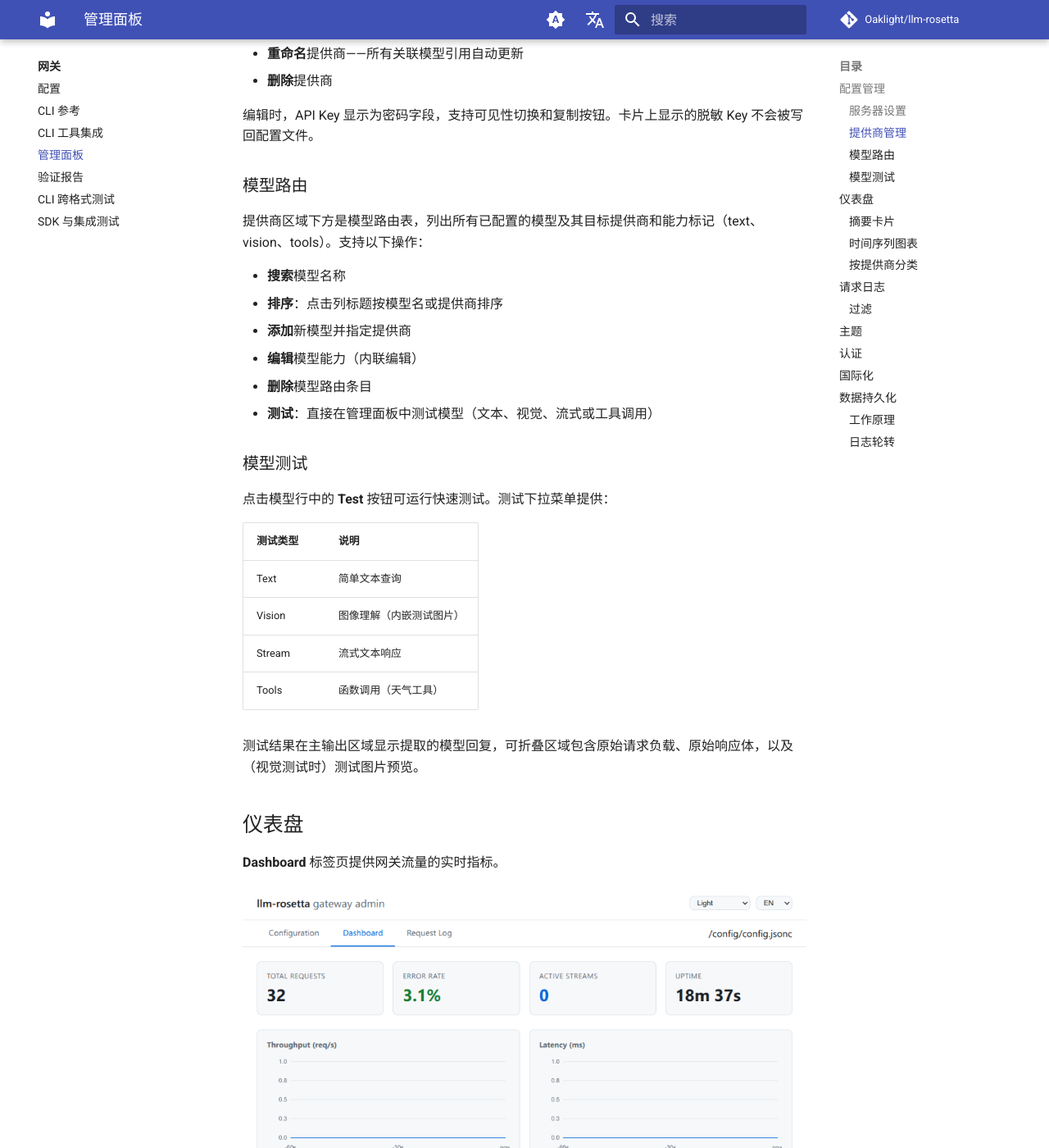
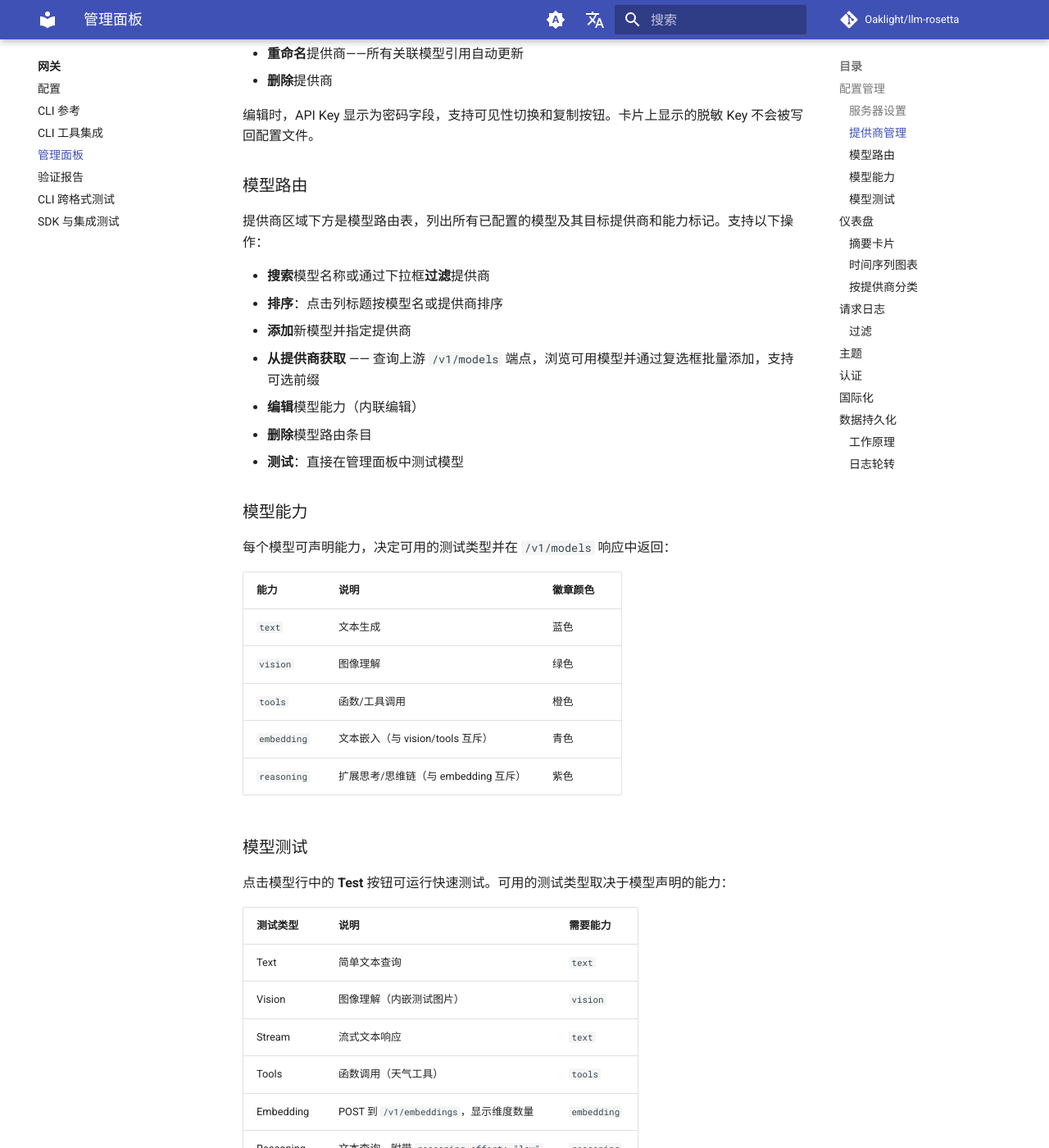
Before and after one commit to Oaklight/llm-rosetta, an MkDocs documentation site: the page built from docs/gateway/admin-panel.md, in a window 1280 px wide and 1400 px high, scrolled down 1518 px. Shown: the whole window at 82% size. Built offline with MkDocs 1.6.1 and Material for MkDocs 9.7.7, drawn with Linux system fonts in a browser that asks for light colours; comment, search, counter and statistics services are not loaded; some of the changed text lies outside the part shown.

Commit message:
docs: 添加 v0.6.0 和 v0.6.1 更新日志，embeddings 端点，新能力类型

```diff
--- a/docs/gateway/admin-panel.md
+++ b/docs/gateway/admin-panel.md
@@ -31,25 +31,42 @@ title: 管理面板
 
 ### 模型路由
 
-提供商区域下方是模型路由表，列出所有已配置的模型及其目标提供商和能力标记（text、vision、tools）。支持以下操作：
+提供商区域下方是模型路由表，列出所有已配置的模型及其目标提供商和能力标记。支持以下操作：
 
-- **搜索**模型名称
+- **搜索**模型名称或通过下拉框**过滤**提供商
 - **排序**：点击列标题按模型名或提供商排序
 - **添加**新模型并指定提供商
+- **从提供商获取** —— 查询上游 `/v1/models` 端点，浏览可用模型并通过复选框批量添加，支持可选前缀
 - **编辑**模型能力（内联编辑）
 - **删除**模型路由条目
-- **测试**：直接在管理面板中测试模型（文本、视觉、流式或工具调用）
+- **测试**：直接在管理面板中测试模型
+
+### 模型能力
+
+每个模型可声明能力，决定可用的测试类型并在 `/v1/models` 响应中返回：
+
+| 能力 | 说明 | 徽章颜色 |
+|------|------|---------|
+| `text` | 文本生成 | 蓝色 |
+| `vision` | 图像理解 | 绿色 |
+| `tools` | 函数/工具调用 | 橙色 |
+| `embedding` | 文本嵌入（与 vision/tools 互斥） | 青色 |
+| `reasoning` | 扩展思考/思维链（与 embedding 互斥） | 紫色 |
 
 ### 模型测试
 
-点击模型行中的 **Test** 按钮可运行快速测试。测试下拉菜单提供：
+点击模型行中的 **Test** 按钮可运行快速测试。可用的测试类型取决于模型声明的能力：
 
-| 测试类型 | 说明 |
-|---------|------|
-| Text | 简单文本查询 |
-| Vision | 图像理解（内嵌测试图片） |
-| Stream | 流式文本响应 |
-| Tools | 函数调用（天气工具） |
+| 测试类型 | 说明 | 需要能力 |
+|---------|------|---------|
+| Text | 简单文本查询 | `text` |
+| Vision | 图像理解（内嵌测试图片） | `vision` |
+| Stream | 流式文本响应 | `text` |
+| Tools | 函数调用（天气工具） | `tools` |
+| Embedding | POST 到 `/v1/embeddings`，显示维度数量 | `embedding` |
+| Reasoning | 文本查询，附带 `reasoning_effort: "low"` | `reasoning` |
+
+Embedding 模型显示单一的 Test 按钮（无下拉菜单），因为只有一种适用的测试类型。
 
 测试结果在主输出区域显示提取的模型回复，可折叠区域包含原始请求负载、原始响应体，以及（视觉测试时）测试图片预览。
 
```
Also changed, not shown: docs/changelog.md (+26 -0 lines), docs/gateway/configuration.md (+1 -1 lines), docs/gateway/index.md (+2 -1 lines).
